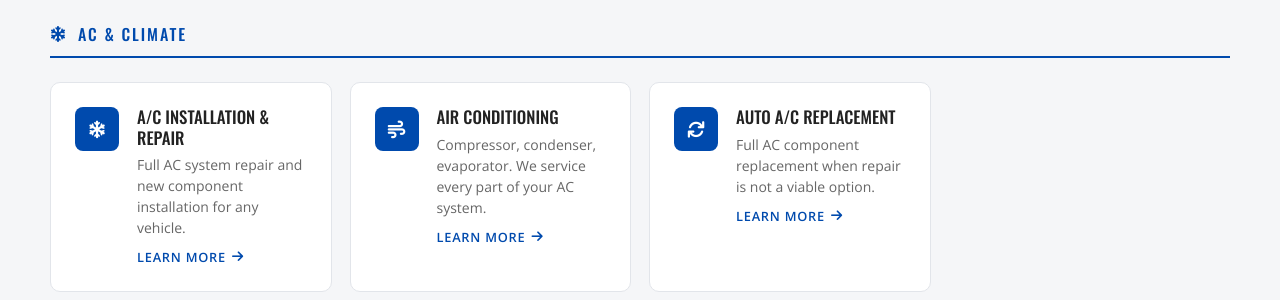
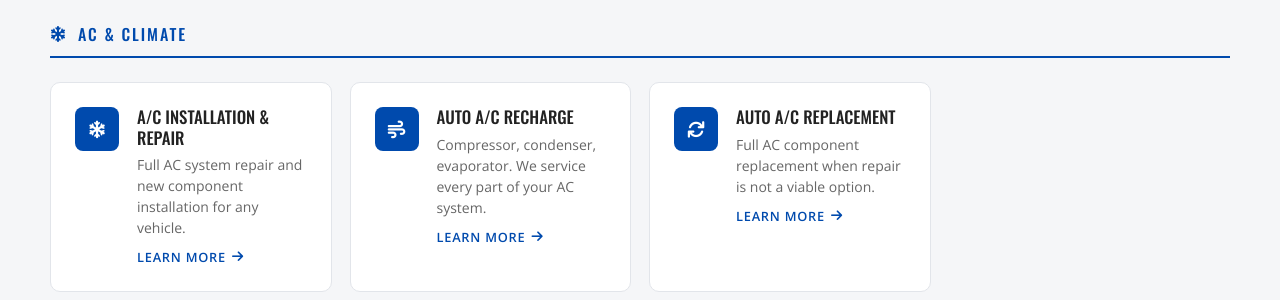
Before and after one commit to JamesBrownR/RJ-Fox-Automotive, a Jekyll site: the page built from services/index.html, in a window 1280 px wide and 900 px high, scrolled down 1474 px. Shown: the part 156-456 px from the top of the window. Built offline with Jekyll 4.4.1, drawn with Linux system fonts in a browser that asks for light colours.

Commit message:
Update index.html

```diff
--- a/services/index.html
+++ b/services/index.html
@@ -157,10 +157,10 @@ description: "RJ Fox Automotive offers transmission repair, AC service, diesel r
             </div>
           </a>
 
-          <a href="/services/air-conditioning/" class="sg-card">
+          <a href="/services/auto-ac-recharge/" class="sg-card">
             <div class="sg-card__icon"><i class="fa-solid fa-wind"></i></div>
             <div class="sg-card__body">
-              <h2 class="sg-card__name">Air Conditioning</h2>
+              <h2 class="sg-card__name">Auto A/C Recharge</h2>
               <p class="sg-card__desc">Compressor, condenser, evaporator. We service every part of your AC system.</p>
               <span class="sg-card__link">Learn More <i class="fa-solid fa-arrow-right"></i></span>
             </div>
```
